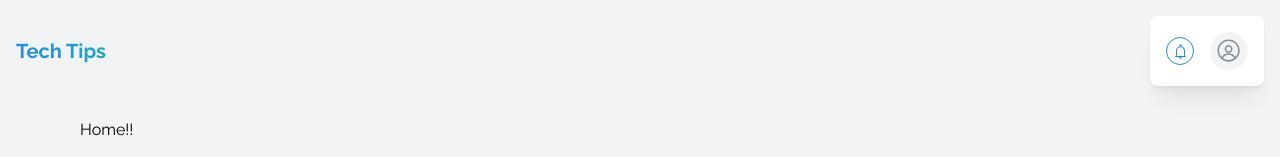
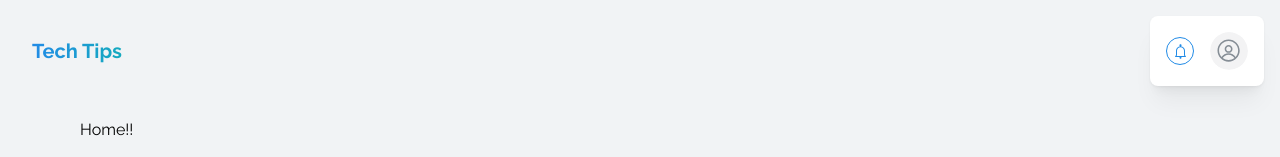
Before and after one commit to imaimai17468/tech-tips, a Next.js app: page / in a window 1280 px wide. Shown: the top 157 px of the page. Built offline with nearby package versions, Linux system fonts and the light colour scheme.

Commit message:
feat: ヘッダーコンポーネントのスタイルを更新

```diff
--- a/src/components/parts/Header/Header.tsx
+++ b/src/components/parts/Header/Header.tsx
@@ -11,7 +11,7 @@ import { BellIcon } from "@radix-ui/react-icons";
 
 export const Header: React.FC = () => {
   return (
-    <Box p={16} style={{ position: "sticky", top: 0 }}>
+    <Box py={16} pl={32} pr={16} style={{ position: "sticky", top: 0 }}>
       <Flex justify="space-between" align="center">
         <Text
           size="xl"
```
